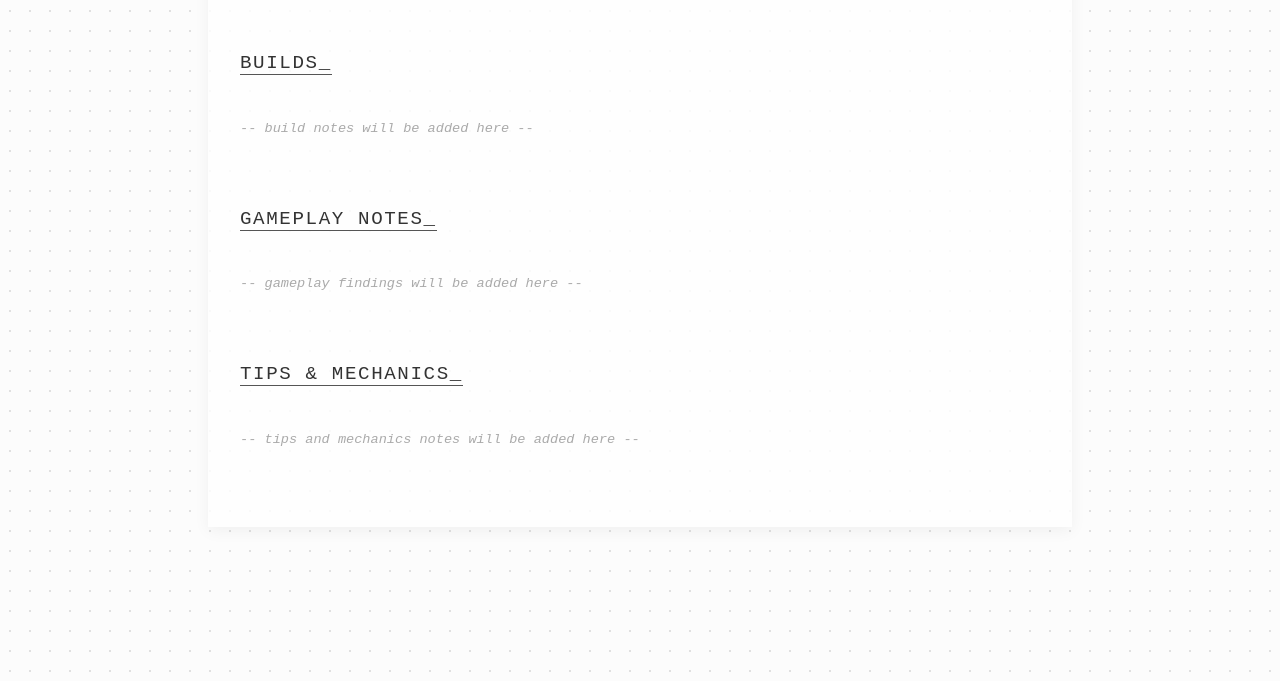
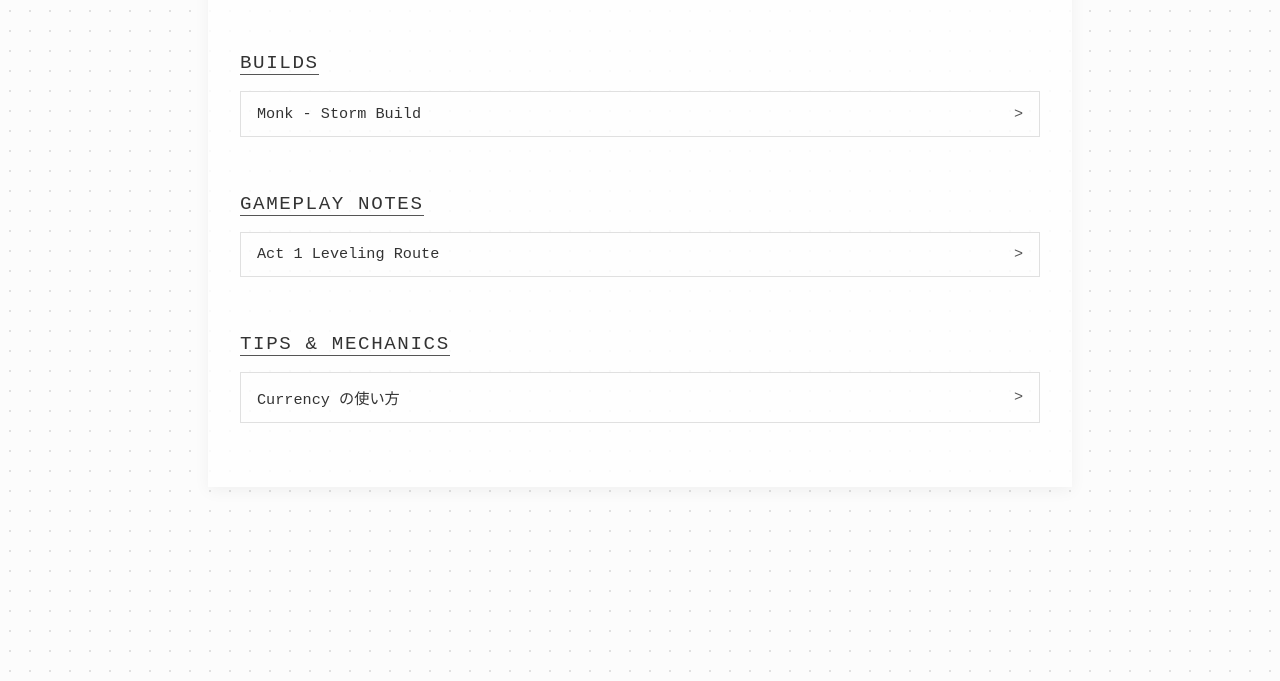
Before and after one commit to Leee4f/dev, a plain HTML site: page poe2/index.html in a window 1280 px wide. Shown: the part 119-800 px from the top of the page. Drawn offline with nearby package versions, Linux system fonts and the light colour scheme.

Commit message:
Add PoE2 section with markdown-based content system

```diff
--- /dev/null
+++ b/poe2/builds/example-build.md
@@ -0,0 +1,19 @@
+# Monk - Storm Build
+
+**Class:** Monk
+**Patch:** 0.2.0
+**Status:** Mapping
+
+## Core Skills
+
+- Storm Wave (6L)
+- Tempest Shield
+
+## Key Items
+
+- Rare boots with movement speed
+- Life + resistance stacking
+
+## Notes
+
+Bossing is weak but map clear is excellent.
--- /dev/null
+++ b/poe2/content.json
@@ -0,0 +1,11 @@
+{
+  "builds": [
+    "example-build.md"
+  ],
+  "notes": [
+    "example-note.md"
+  ],
+  "tips": [
+    "example-tip.md"
+  ]
+}
--- a/poe2/index.html
+++ b/poe2/index.html
@@ -4,6 +4,7 @@
     <meta charset="UTF-8">
     <meta name="viewport" content="width=device-width, initial-scale=1.0">
     <title>Path of Exile 2 - Notes & Builds</title>
+    <script src="https://cdn.jsdelivr.net/npm/marked/marked.min.js"></script>
     <style>
         :root {
             --bg-color: #fcfcfc;
@@ -35,7 +36,7 @@
             box-shadow: 0 4px 15px rgba(0,0,0,0.05);
         }
 
-        h1, h2, h3 {
+        h1, h2 {
             font-weight: normal;
             letter-spacing: 0.1rem;
             border-bottom: 1px solid var(--accent-color);
@@ -45,7 +46,6 @@
 
         h1 { font-size: 1.5rem; margin-bottom: 0.5rem; }
         h2 { font-size: 1.2rem; margin-bottom: 1rem; margin-top: 1.5rem; }
-        h3 { font-size: 1rem; margin-bottom: 0.5rem; margin-top: 1rem; }
 
         .breadcrumb {
             font-size: 0.8rem;
@@ -67,65 +67,77 @@
             margin-bottom: 2rem;
         }
 
-        .build-card {
+        /* Markdown card: collapsible container for each .md file */
+        .md-card {
             border: 1px solid var(--dot-color);
-            padding: 1rem;
             margin-bottom: 1rem;
-            cursor: pointer;
             transition: border-color 0.3s;
         }
 
-        .build-card:hover {
+        .md-card:hover {
             border-color: var(--accent-color);
         }
 
-        .build-card .tag {
-            font-size: 0.7rem;
-            color: #888;
-            margin-right: 0.5rem;
+        .md-card-title {
+            padding: 0.8rem 1rem;
+            cursor: pointer;
+            font-size: 0.95rem;
+            display: flex;
+            justify-content: space-between;
+            align-items: center;
         }
 
-        .note-item {
-            position: relative;
-            padding: 0.5rem 0 0.5rem 1.5rem;
-            cursor: pointer;
-            transition: all 0.3s ease;
+        .md-card-title::after {
+            content: '>';
+            color: var(--accent-color);
+            transition: transform 0.3s;
         }
 
-        .note-item:hover {
-            color: #000;
-            transform: translateX(5px);
+        .md-card.open .md-card-title::after {
+            transform: rotate(90deg);
         }
 
-        .note-item::before {
-            content: '>';
-            position: absolute;
-            left: 0;
-            color: var(--accent-color);
+        .md-card-body {
+            height: 0;
+            overflow: hidden;
+            transition: height 0.4s ease-out;
         }
 
-        .note-detail {
-            font-size: 0.8rem;
-            color: #666;
-            margin-top: 5px;
-            padding-left: 10px;
-            height: 0;
-            overflow: hidden;
-            transition: height 0.5s ease-out, background 0.5s;
-            border-left: 2px solid transparent;
+        .md-card-body-inner {
+            padding: 0 1rem 1rem 1rem;
+            font-size: 0.85rem;
+            line-height: 1.6;
         }
 
-        .note-detail.active {
-            height: auto;
-            padding-top: 5px;
-            padding-bottom: 5px;
-            background: var(--ink-fade);
-            border-left: 2px solid var(--accent-color);
+        .md-card-body-inner h1,
+        .md-card-body-inner h2,
+        .md-card-body-inner h3 {
+            font-weight: normal;
+            letter-spacing: 0.05rem;
+            border-bottom: none;
+            display: block;
+            font-size: 0.95rem;
+            margin: 1rem 0 0.5rem 0;
         }
 
-        .status {
-            font-size: 0.7rem;
-            color: #888;
+        .md-card-body-inner h1 { font-size: 1.05rem; }
+
+        .md-card-body-inner ul {
+            padding-left: 1.5rem;
+        }
+
+        .md-card-body-inner li {
+            margin-bottom: 0.3rem;
+        }
+
+        .md-card-body-inner strong {
+            color: #000;
+        }
+
+        .md-card-body-inner code {
+            background: var(--ink-fade);
+            padding: 0.1rem 0.3rem;
+            font-size: 0.8rem;
         }
 
         .empty-note {
@@ -139,61 +151,107 @@
 <body>
 
 <div class="notebook-page">
-    <h1>PATH OF EXILE 2_</h1>
+    <h1>PATH OF EXILE 2</h1>
     <div class="breadcrumb"><a href="../">&lt; BACK TO LOG</a></div>
 
-    <!-- Builds Section -->
     <div class="section">
-        <h2>BUILDS_</h2>
-        <p class="empty-note">-- build notes will be added here --</p>
-        <!--
-        <div class="build-card">
-            <h3>Build Name</h3>
-            <span class="tag">[Class]</span>
-            <span class="tag">[Patch X.X]</span>
-            <p class="status">_Status: Leveling / Mapping / Endgame</p>
-            <ul>
-                <li>Key skill / ascendancy</li>
-                <li>Core items</li>
-            </ul>
+        <h2>BUILDS</h2>
+        <div id="builds-container">
+            <p class="empty-note">Loading...</p>
         </div>
-        -->
     </div>
 
-    <!-- Gameplay Notes Section -->
     <div class="section">
-        <h2>GAMEPLAY NOTES_</h2>
-        <p class="empty-note">-- gameplay findings will be added here --</p>
-        <!--
-        <div class="note-item" onclick="toggleDetail(this)">
-            Note title here
-            <div class="note-detail">Detail content here.</div>
+        <h2>GAMEPLAY NOTES</h2>
+        <div id="notes-container">
+            <p class="empty-note">Loading...</p>
         </div>
-        -->
     </div>
 
-    <!-- Tips & Mechanics Section -->
     <div class="section">
-        <h2>TIPS &amp; MECHANICS_</h2>
-        <p class="empty-note">-- tips and mechanics notes will be added here --</p>
-        <!--
-        <div class="note-item" onclick="toggleDetail(this)">
-            Mechanic or tip title
-            <div class="note-detail">Explanation or detail.</div>
+        <h2>TIPS &amp; MECHANICS</h2>
+        <div id="tips-container">
+            <p class="empty-note">Loading...</p>
         </div>
-        -->
     </div>
 </div>
 
 <script>
-    document.addEventListener("DOMContentLoaded", function() {
+    // Fetch content.json and render each section
+    async function loadContent() {
+        try {
+            const res = await fetch('content.json');
+            const content = await res.json();
+
+            await Promise.all([
+                renderSection('builds', content.builds, 'builds-container'),
+                renderSection('notes', content.notes, 'notes-container'),
+                renderSection('tips', content.tips, 'tips-container')
+            ]);
+        } catch (e) {
+            console.error('Failed to load content.json:', e);
+        }
+
         document.body.style.opacity = 1;
-    });
+    }
 
-    function toggleDetail(element) {
-        const detail = element.querySelector('.note-detail');
-        detail.classList.toggle('active');
+    async function renderSection(dir, files, containerId) {
+        const container = document.getElementById(containerId);
+
+        if (!files || files.length === 0) {
+            container.innerHTML = '<p class="empty-note">-- no entries yet --</p>';
+            return;
+        }
+
+        container.innerHTML = '';
+
+        for (const file of files) {
+            try {
+                const res = await fetch(dir + '/' + file);
+                if (!res.ok) continue;
+                const md = await res.text();
+                const html = marked.parse(md);
+
+                // Extract first heading as card title
+                const titleMatch = md.match(/^#\s+(.+)$/m);
+                const title = titleMatch ? titleMatch[1] : file.replace('.md', '');
+
+                const card = document.createElement('div');
+                card.className = 'md-card';
+                card.innerHTML =
+                    '<div class="md-card-title">' + title + '</div>' +
+                    '<div class="md-card-body"><div class="md-card-body-inner">' + html + '</div></div>';
+
+                card.querySelector('.md-card-title').addEventListener('click', function() {
+                    const body = card.querySelector('.md-card-body');
+                    const inner = body.querySelector('.md-card-body-inner');
+
+                    if (card.classList.contains('open')) {
+                        body.style.height = inner.offsetHeight + 'px';
+                        requestAnimationFrame(function() {
+                            body.style.height = '0';
+                        });
+                        card.classList.remove('open');
+                    } else {
+                        body.style.height = inner.offsetHeight + 'px';
+                        card.classList.add('open');
+                        body.addEventListener('transitionend', function handler() {
+                            if (card.classList.contains('open')) {
+                                body.style.height = 'auto';
+                            }
+                            body.removeEventListener('transitionend', handler);
+                        });
+                    }
+                });
+
+                container.appendChild(card);
+            } catch (e) {
+                console.error('Failed to load ' + dir + '/' + file, e);
+            }
+        }
     }
+
+    document.addEventListener('DOMContentLoaded', loadContent);
 </script>
 
 </body>
--- /dev/null
+++ b/poe2/notes/example-note.md
@@ -0,0 +1,14 @@
+# Act 1 Leveling Route
+
+## Overview
+
+Act 1 is straightforward. Focus on:
+
+- Grab all passive skill points from side quests
+- Skip optional areas unless under-leveled
+- Target level 12-13 by end of act
+
+## Tips
+
+- The waypoint near the boss is easy to miss
+- Stock up on flasks before the boss fight
--- /dev/null
+++ b/poe2/tips/example-tip.md
@@ -0,0 +1,13 @@
+# Currency の使い方
+
+## Orb of Alchemy
+
+マップ周回時は白マップに使ってレアにするのが基本。
+
+## Chaos Orb
+
+序盤はトレード用に貯めておく。装備のリロールは非推奨。
+
+## Exalted Orb
+
+エンドゲームのクラフト用。安易に使わないこと。
```
Also changed, not shown: index.html (+2 -2 lines).
